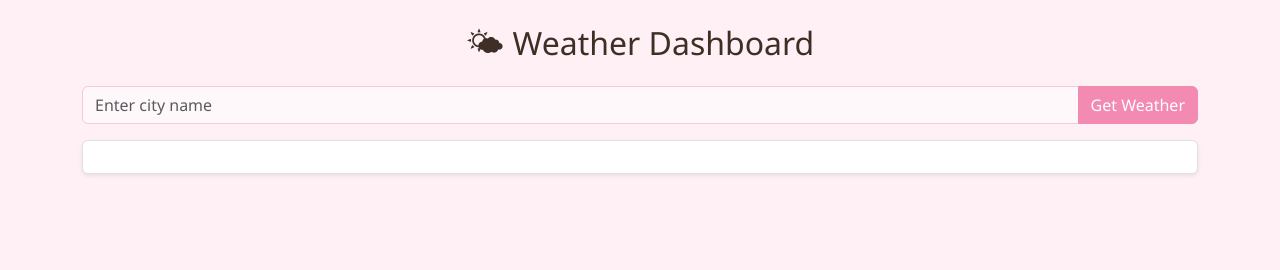
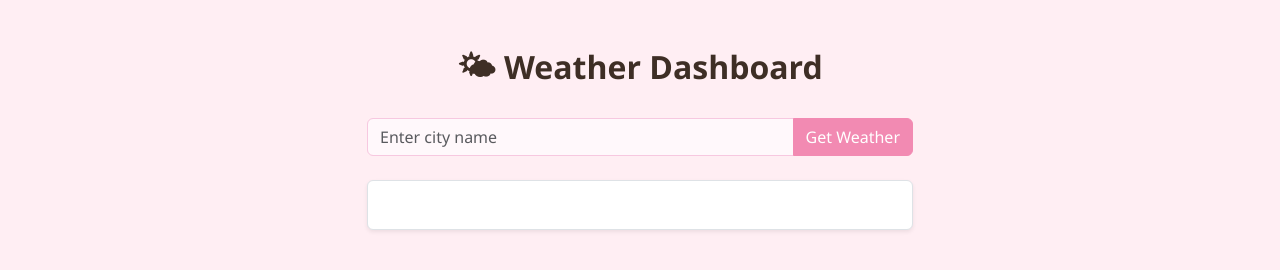
Before and after one commit to UmmulHusna/web-dashboard-ci-cd, a plain HTML site: page dashboards/weather.html in a window 1280 px wide. Drawn offline with nearby package versions, Linux system fonts and the light colour scheme.

Commit message:
feat: update layout for weather dashboard

```diff
--- a/dashboards/weather.html
+++ b/dashboards/weather.html
@@ -7,15 +7,35 @@
   <link href="https://cdn.jsdelivr.net/npm/bootstrap@5.3.0/dist/css/bootstrap.min.css" rel="stylesheet">
   <link rel="stylesheet" href="../css/style.css">
 </head>
-<body>
-  <div class="container py-4">
-    <h2 class="mb-4 text-center">🌤 Weather Dashboard</h2>
-    <div class="input-group mb-3">
-      <input type="text" id="cityInput" class="form-control" placeholder="Enter city name">
-      <button onclick="getWeather()" class="btn btn-primary">Get Weather</button>
+<body style="background-color: #ffeef3;">
+  <div class="container py-5">
+
+    <!-- Centered Title -->
+    <div class="row mb-4">
+      <div class="col text-center">
+        <h2 class="fw-bold">🌤 Weather Dashboard</h2>
+      </div>
     </div>
-    <div id="weatherResult" class="p-3 border rounded shadow-sm"></div>
+
+    <!-- City Input -->
+    <div class="row justify-content-center mb-4">
+      <div class="col-md-6">
+        <div class="input-group">
+          <input type="text" id="cityInput" class="form-control" placeholder="Enter city name">
+          <button onclick="getWeather()" class="btn btn-primary">Get Weather</button>
+        </div>
+      </div>
+    </div>
+
+    <!-- Weather Result Box -->
+    <div class="row justify-content-center">
+      <div class="col-md-6">
+        <div id="weatherResult" class="p-4 border rounded shadow-sm bg-white text-center"></div>
+      </div>
+    </div>
+
   </div>
+
   <script src="../js/weather.js"></script>
 </body>
 </html>
```
